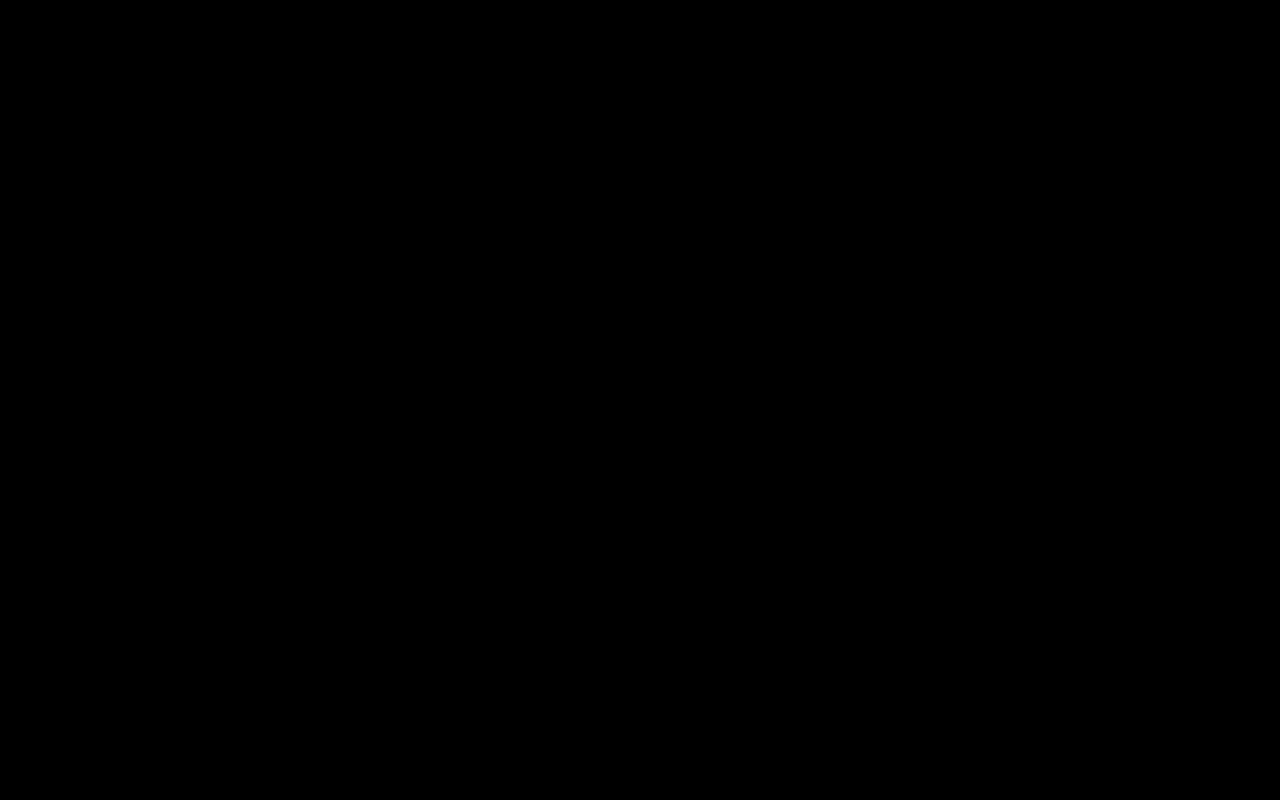
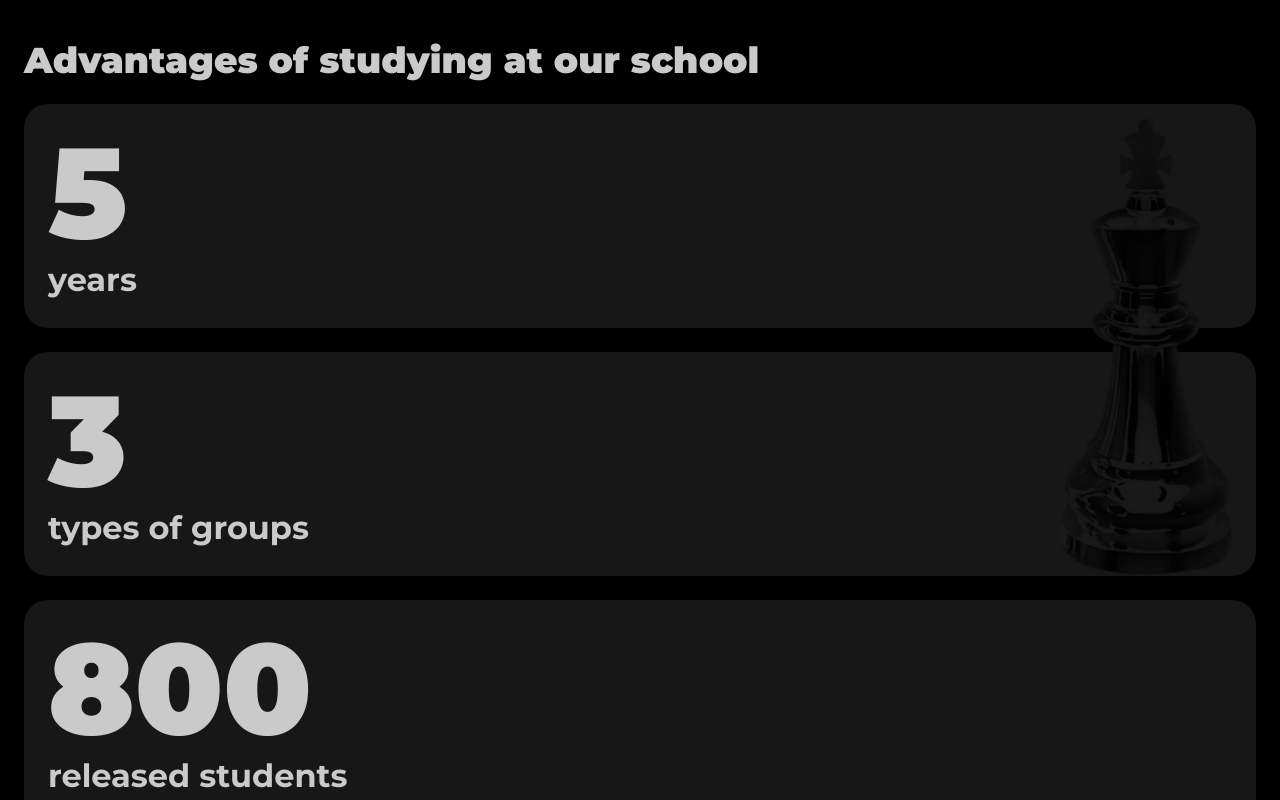
Before and after one commit to samobutniy-1/Chess-invitation, a React (Vite) app: page / in a window 1280 px wide. Shown: the part 1220-2020 px from the top of the page. Before the commit the page ends 1260 px from the top, so only its background shows below. Built offline with nearby package versions, Linux system fonts and the light colour scheme.

Commit message:
feat: create and AdvantagesSection; add structure and styles

```diff
--- a/src/App.jsx
+++ b/src/App.jsx
@@ -1,3 +1,4 @@
+import { AdvantagesSection } from "./components/advantages-section/AdvantagesSection";
 import { Header } from "./components/header/Header";
 import { HeroSection } from "./components/hero-section/HeroSection";
 
@@ -7,6 +8,7 @@ function App() {
       <Header />
       <main className="px-6">
         <HeroSection />
+        <AdvantagesSection />
       </main>
     </>
   );
--- /dev/null
+++ b/src/components/advantages-section/AdvantagesSection.jsx
@@ -0,0 +1,50 @@
+export function AdvantagesSection() {
+  const stats = [
+    { id: 1, number: "5", label: "years", image: "/king.png" },
+    { id: 2, number: "3", label: "types of groups" },
+    { id: 3, number: "800", label: "released students" },
+    { id: 4, number: "1-st", label: "class is for free" },
+  ];
+  return (
+    <section className="text-gray">
+      <h2 className="font-black text-4xl w-full mb-6">
+        Advantages of studying at our school
+      </h2>
+      <div>
+        <ul className="grid gap-6">
+          <div className="relative grid gap-6">
+            <img
+              src="/king.png"
+              className="absolute right-5 top-0 h-full object-cover pointer-events-none z-10 brightness-10"
+              alt=""
+            />
+
+            {stats.slice(0, 2).map(({ id, number, label }) => (
+              <li
+                key={id}
+                className="relative w-full bg-box flex flex-col p-6 rounded-3xl"
+              >
+                <span className="relative font-black text-9xl z-20">
+                  {number}
+                </span>
+                <span className="relative font-bold text-[32px] z-20">
+                  {label}
+                </span>
+              </li>
+            ))}
+          </div>
+
+          {stats.slice(2).map(({ id, number, label }) => (
+            <li
+              key={id}
+              className="w-full bg-box flex flex-col p-6 rounded-3xl"
+            >
+              <span className="font-black text-9xl">{number}</span>
+              <span className="font-bold text-[32px]">{label}</span>
+            </li>
+          ))}
+        </ul>
+      </div>
+    </section>
+  );
+}
--- a/src/index.css
+++ b/src/index.css
@@ -2,6 +2,7 @@
 
 @theme {
   --color-gray: #cacaca;
+  --color-box: #171717;
 }
 
 body {
```
Also changed, not shown: public/king.png (added).
